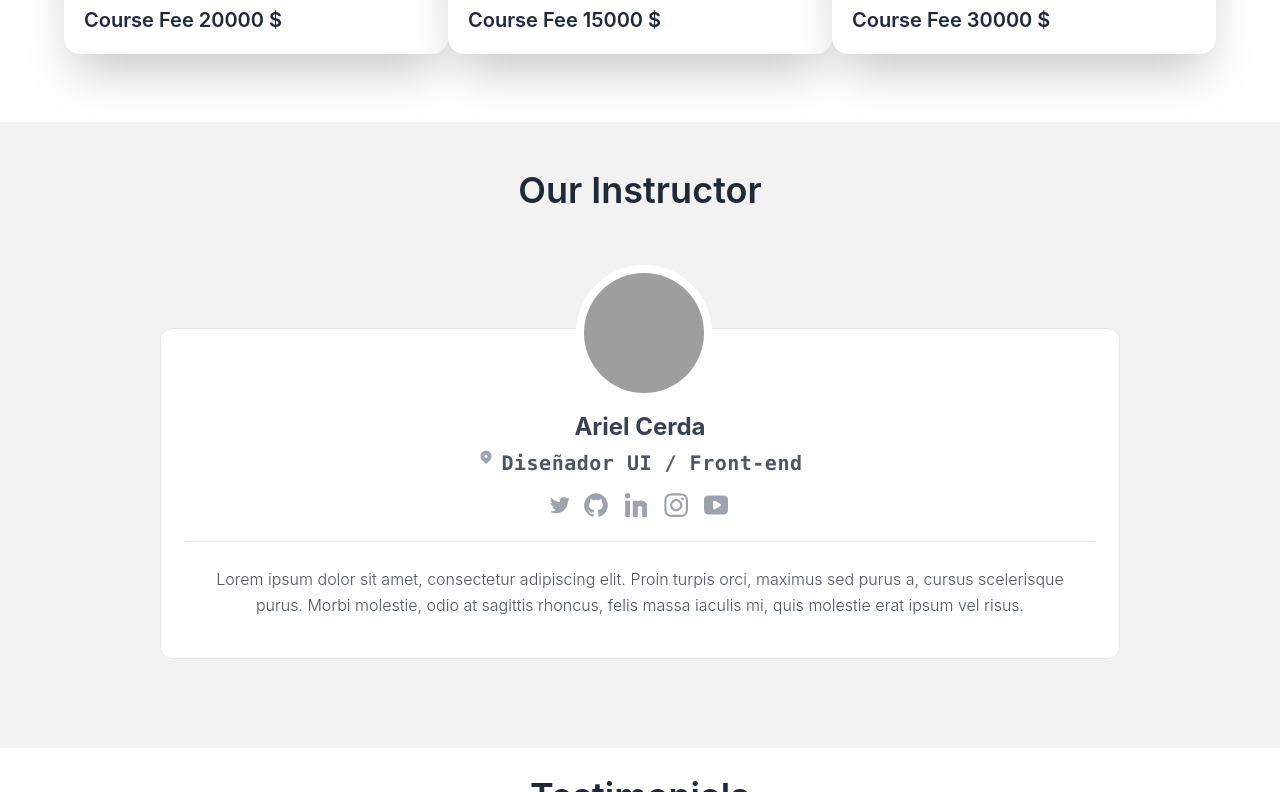
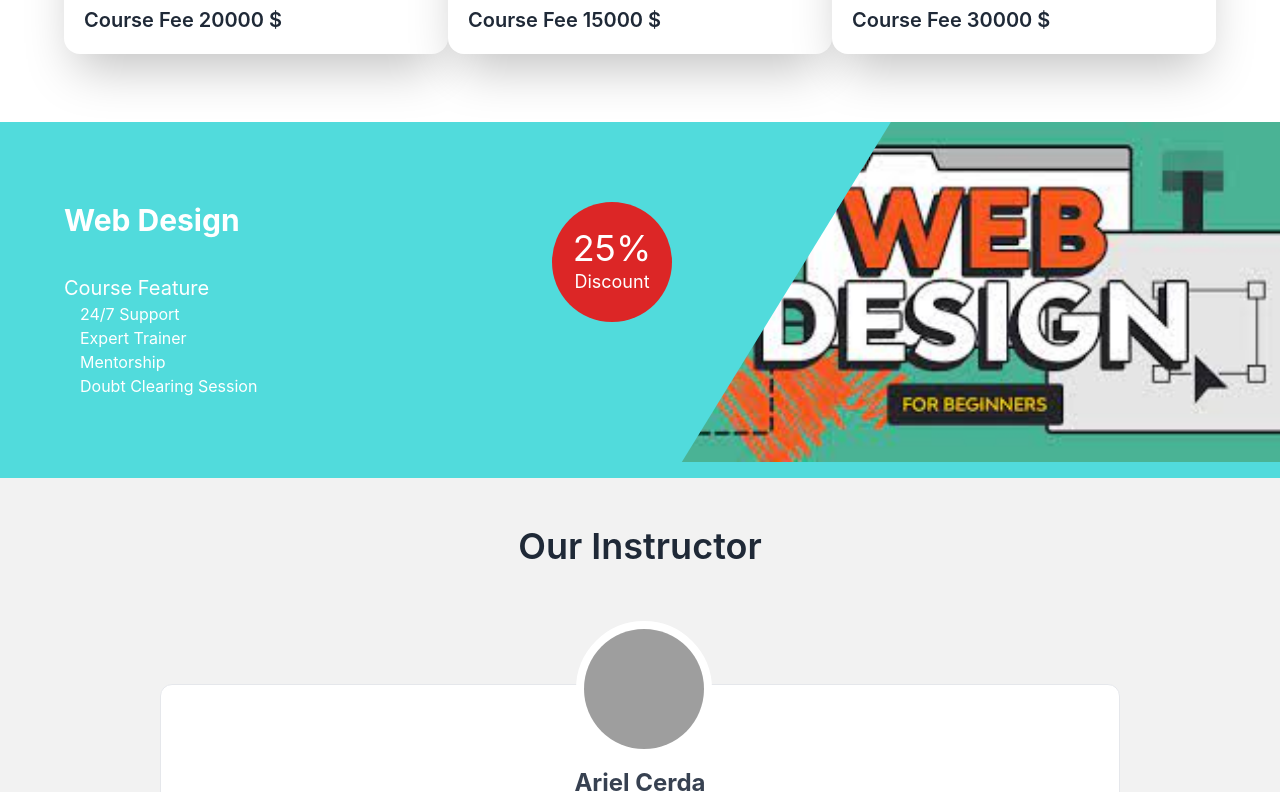
Before and after one commit to mdYeasin-cmd/skills-house-client, a React (Create React App) app: page / in a window 1280 px wide. Shown: the part 1268-2060 px from the top of the page. Built offline with nearby package versions, Linux system fonts and the light colour scheme; grey boxes are pictures that could not be loaded.

Commit message:
Advertise section part added

```diff
--- /dev/null
+++ b/src/Pages/Home/Advertise/Advertise.css
@@ -0,0 +1,3 @@
+.advertise-image {
+    clip-path: polygon(36% 0, 100% 0%, 100% 100%, 0 100%);
+}
--- /dev/null
+++ b/src/Pages/Home/Advertise/Advertise.tsx
@@ -0,0 +1,72 @@
+import React from 'react';
+import Course1 from './../../../assets/CoursesImage/web-design.jpg';
+import './Advertise.css';
+
+interface ICourseFeature {
+    feature: string[];
+    discourtRate: string;
+    lastCloseDate: string;
+    courseCategory: string;
+    courseName: string;
+    ratings: number;
+    reviewCout: number;
+    enrolledStuents: number;
+    courseImage: string;
+    courseFee: number;
+    instructorName: string;
+}
+
+type CoursesFeatureType = ICourseFeature[];
+
+const Advertise = () => {
+
+    const coursesFeature: CoursesFeatureType = [
+        {
+            feature: [
+                "24/7 Support",
+                "Expert Trainer",
+                "Mentorship",
+                "Doubt Clearing Session"
+            ],
+            discourtRate: "25%",
+            lastCloseDate: "2 March 2023",
+            courseCategory: 'Web and Software',
+            courseName: 'Web Design',
+            ratings: 5,
+            reviewCout: 2301,
+            enrolledStuents: 230,
+            courseImage: Course1,
+            courseFee: 20000,
+            instructorName: "Nahiyan Siddik"
+        }
+    ]
+
+    return (
+        <div className="bg-[#51DBDC] flex justify-between xl:pl-16 text-white">
+            <div className="py-20 flex justify-between w-1/2">
+                <div>
+                    <h1 className="text-3xl font-bold">{coursesFeature[0].courseName}</h1>
+
+                    <h2 className="text-xl mt-9">Course Feature</h2>
+                    <ul className="ml-4">
+                        <li>{coursesFeature[0].feature[0]}</li>
+                        <li>{coursesFeature[0].feature[1]}</li>
+                        <li>{coursesFeature[0].feature[2]}</li>
+                        <li>{coursesFeature[0].feature[3]}</li>
+                    </ul>
+                </div>
+                <div className="flex items-center rounded-full text-center justify-center bg-red-600 w-[120px] h-[120px] p-5">
+                    <div>
+                        <h1 className="text-4xl">25%</h1>
+                        <span className="text-lg">Discount</span>
+                    </div>
+                </div>
+            </div>
+            <div className="advertise-image w-1/2">
+                <img className="w-full" src={coursesFeature[0].courseImage} alt="" />
+            </div>
+        </div>
+    );
+};
+
+export default Advertise;
--- a/src/Pages/Home/Banner/Banner.css
+++ b/src/Pages/Home/Banner/Banner.css
@@ -26,5 +26,5 @@
 }
 
 .swiper-pagination-bullet-active {
-    background-color: #34526e !important;
+    background-color: #51DBDC !important;
 }
--- a/src/Pages/Home/Home/Home.tsx
+++ b/src/Pages/Home/Home/Home.tsx
@@ -13,6 +13,7 @@ import Footer from '../../../components/Footer/Footer';
 import NewsLetter from '../NewsLetter/NewsLetter';
 import Instructor from '../Instructor/Instructor';
 import Testimonial from '../Testimonial/Testimonial';
+import Advertise from '../Advertise/Advertise';
 
 interface ICoursesInfo {
     courseCategory: string,
@@ -86,7 +87,10 @@ const Home = () => {
 
     return (
         <div>
+            {/* Banner Section */}
             <Banner></Banner>
+
+            {/* Course Category Section */}
             <div className="flex justify-between xl:px-16 text-center my-8">
                 {
                     courseCategory.map((category, idx) => <CategoryCard
@@ -95,6 +99,8 @@ const Home = () => {
                     />)
                 }
             </div>
+
+            {/* Popular Courses Section */}
             <div className="pb-12">
                 <SectionTitle
                     secTitle="Popular Courses"
@@ -108,19 +114,30 @@ const Home = () => {
                     }
                 </div>
             </div>
+
+            {/* Instructor Course Advertise Section */}
+            <Advertise />
+
+            {/* Instructor Section */}
             <div className="bg-base-200 pt-5">
                 <SectionTitle
                     secTitle="Our Instructor"
                 />
                 <Instructor />
             </div>
+
+            {/* Testimonial Section */}
             <div>
                 <SectionTitle
                     secTitle="Testimonials"
                 />
                 <Testimonial />
             </div>
+
+            {/* Newsletter Section */}
             <NewsLetter />
+
+            {/* Footer Section */}
             <Footer />
         </div>
     );
--- /dev/null
+++ b/src/components/CommingSoon/CommingSoon.tsx
@@ -0,0 +1,11 @@
+import React from 'react';
+
+const CommingSoon = () => {
+    return (
+        <div>
+            this is comming soon page
+        </div>
+    );
+};
+
+export default CommingSoon;
```
